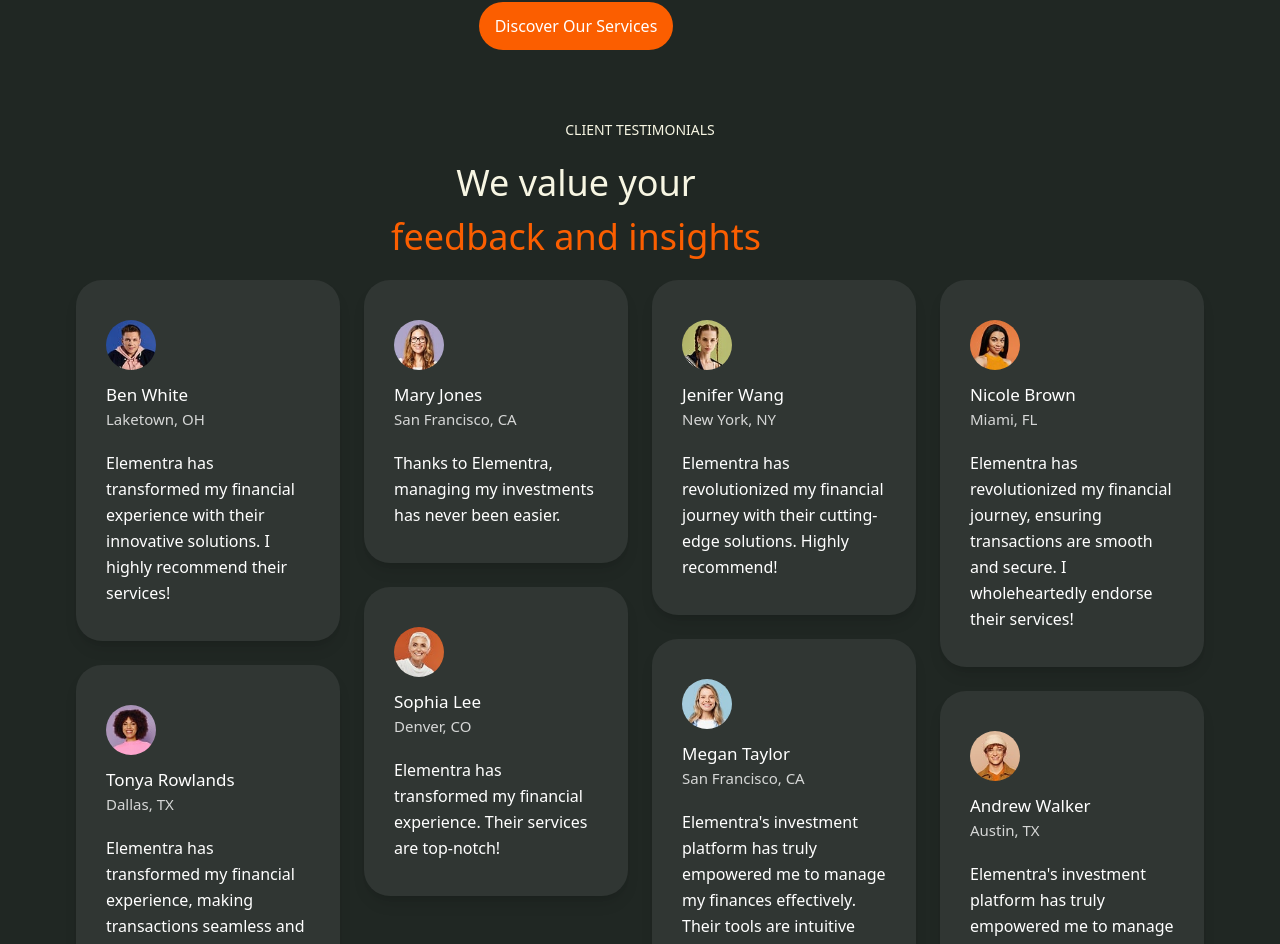
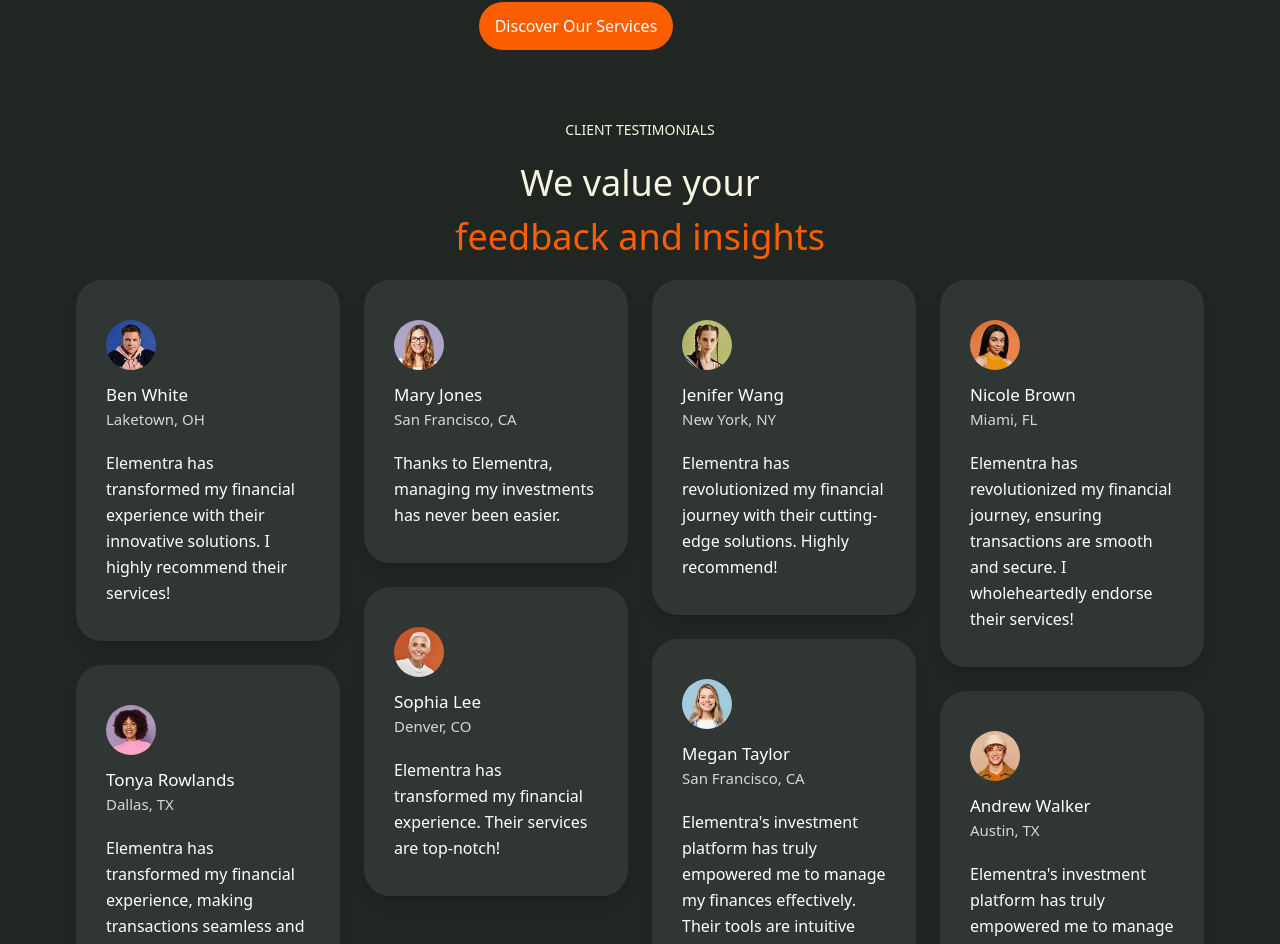
Before and after one commit to Amaan0790/Elementra-React, a React (Vite) app: page / in a window 1280 px wide. Shown: the part 5676-6620 px from the top of the page. Built offline with nearby package versions, Linux system fonts and the light colour scheme.

Commit message:
Updated third time padding and margin

```diff
--- a/src/components/Testimonials/Testimonials.jsx
+++ b/src/components/Testimonials/Testimonials.jsx
@@ -65,7 +65,7 @@
         <div className='bg-[#F2F1E1]'>
             <div className='bg-[#202723] text-[#F7F6E3] flex flex-col gap-4 rounded-b-[30px] py-2.5'>
                 <p className='uppercase text-sm text-center'>Client Testimonials</p>
-                <h1 className='text-[36px] text-center w-[90%]'>
+                <h1 className='text-[36px] text-center w-[90%] m-auto'>
                     <span>We value your</span> <br />
                     <span className='text-[#FB5E00] '>feedback and insights</span>
                 </h1>
```
